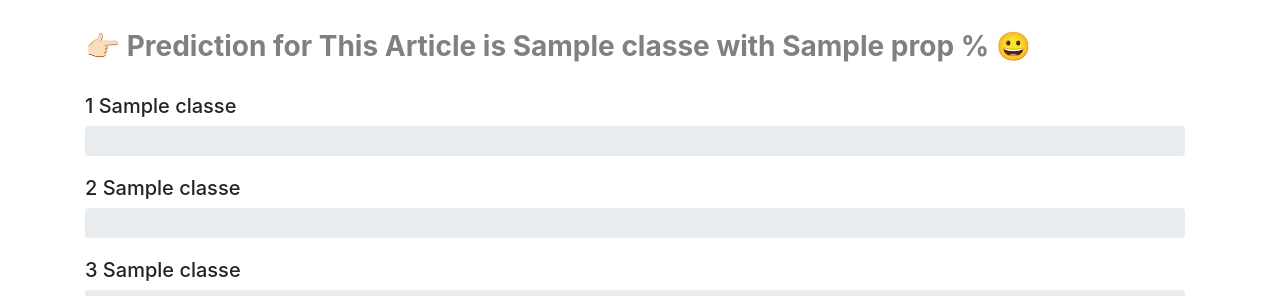
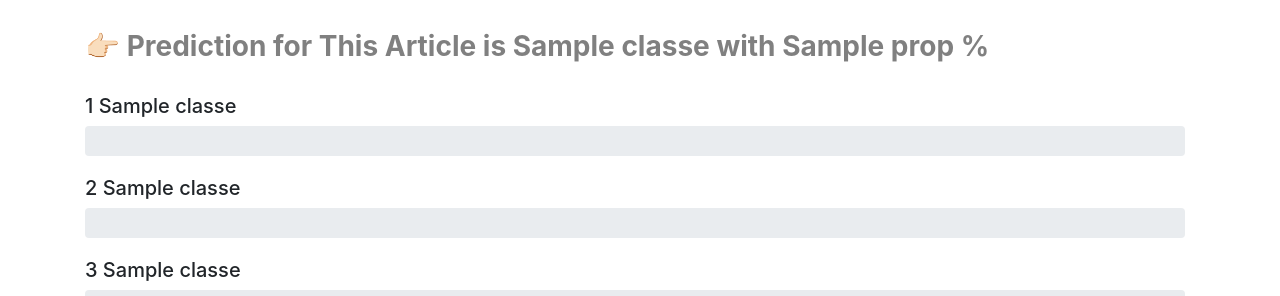
Before and after one commit to Shubh-codes/NewsClassifier, a Flask app: template templates/result.html in a window 1280 px wide. Shown: the part 80-376 px from the top of the page. Run offline with Flask 2, Linux system fonts and the light colour scheme; the template is opened without the code that fills it: most values are stand-ins (such as "Sample title", 1, 10 or a date in 2020); parts of the project's set-up code (start-up, migrations or seed data) failed here and were passed over; some libraries are stand-ins or nearby versions.

Commit message:
Update result.html

```diff
--- a/templates/result.html
+++ b/templates/result.html
@@ -55,7 +55,7 @@
 	</header>
 
 
-  <h3 style="color:#808080; text-align:left; margin-top:30px;margin-bottom:30px"><b> 👉🏻 Prediction for This Article is {{classes[0].capitalize()}} with {{props[0]}} % 😀 </b></h3>
+  <h3 style="color:#808080; text-align:left; margin-top:30px;margin-bottom:30px"><b> 👉🏻 Prediction for This Article is {{classes[0].capitalize()}} with {{props[0]}} % </b></h3>
      <!-- progress 1 -->
 	   <h2 style="font-size:20px;text-align:left;">1 {{classes[0].capitalize()}}</h2>
      <div style="" class='progress-bar-holder'>
```
